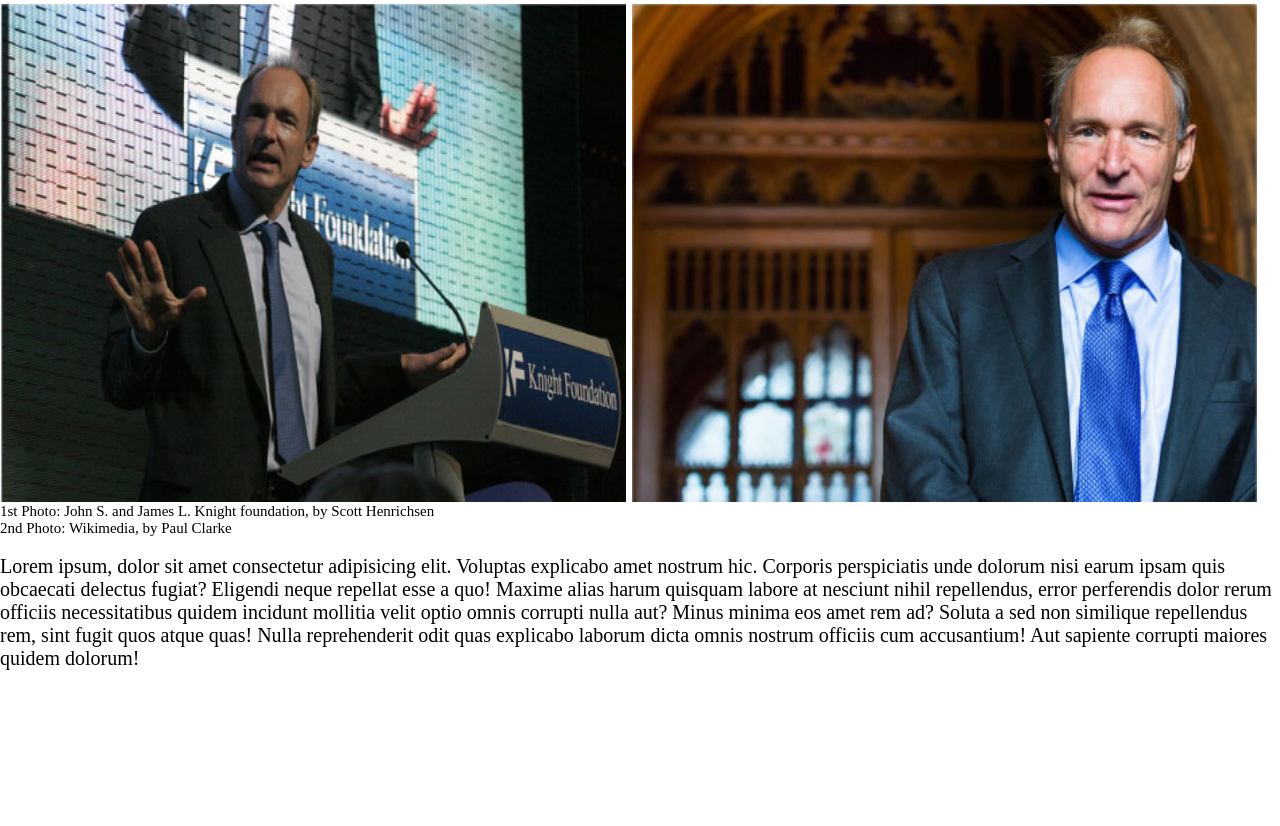
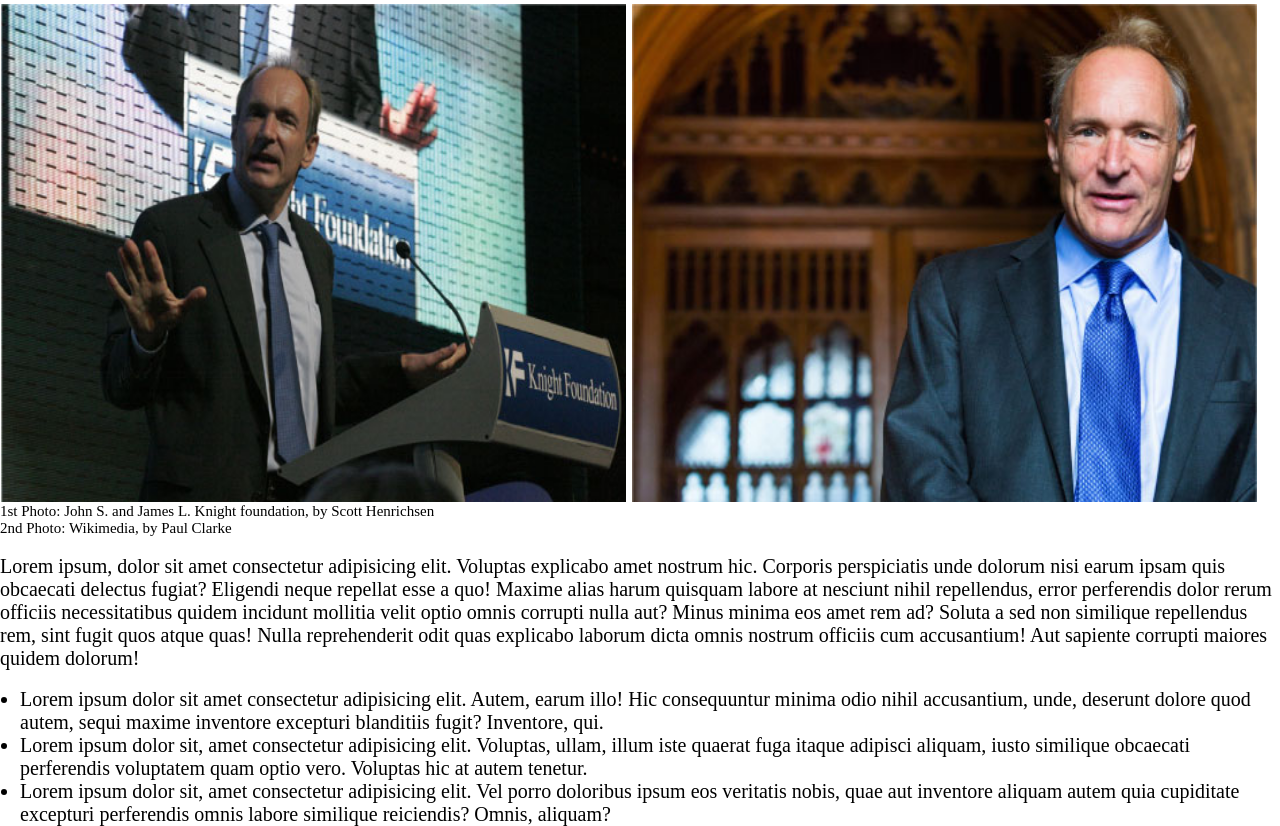
Before and after one commit to Carlomadella/html-css-booleaner, a plain HTML site: page index.html in a window 1280 px wide. Shown: the part 381-1207 px from the top of the page. Before the commit the page ends 1051 px from the top, so only its background shows below. Drawn offline with Linux system fonts and the light colour scheme.

Commit message:
[UPD] aggiunta ul

```diff
--- a/CSS/style.css
+++ b/CSS/style.css
@@ -49,3 +49,8 @@ h1{
 .primo_lorem{
     font-size: 20px;
 }
+
+ul{
+    font-size: 20px;
+    padding-left: 20px;
+}
--- a/index.html
+++ b/index.html
@@ -45,7 +45,13 @@
         Soluta a sed non similique repellendus rem, sint fugit quos atque quas! Nulla reprehenderit odit quas explicabo laborum dicta omnis nostrum officiis cum accusantium! Aut sapiente corrupti maiores quidem dolorum!</p>
     </div>
 
+    <br>
 
+        <ul>
+            <li>Lorem ipsum dolor sit amet consectetur adipisicing elit. Autem, earum illo! Hic consequuntur minima odio nihil accusantium, unde, deserunt dolore quod autem, sequi maxime inventore excepturi blanditiis fugit? Inventore, qui.</li>
+            <li>Lorem ipsum dolor sit, amet consectetur adipisicing elit. Voluptas, ullam, illum iste quaerat fuga itaque adipisci aliquam, iusto similique obcaecati perferendis voluptatem quam optio vero. Voluptas hic at autem tenetur.</li>
+            <li>Lorem ipsum dolor sit, amet consectetur adipisicing elit. Vel porro doloribus ipsum eos veritatis nobis, quae aut inventore aliquam autem quia cupiditate excepturi perferendis omnis labore similique reiciendis? Omnis, aliquam?</li>
+        </ul>
 
 </body>
 </html>
```
